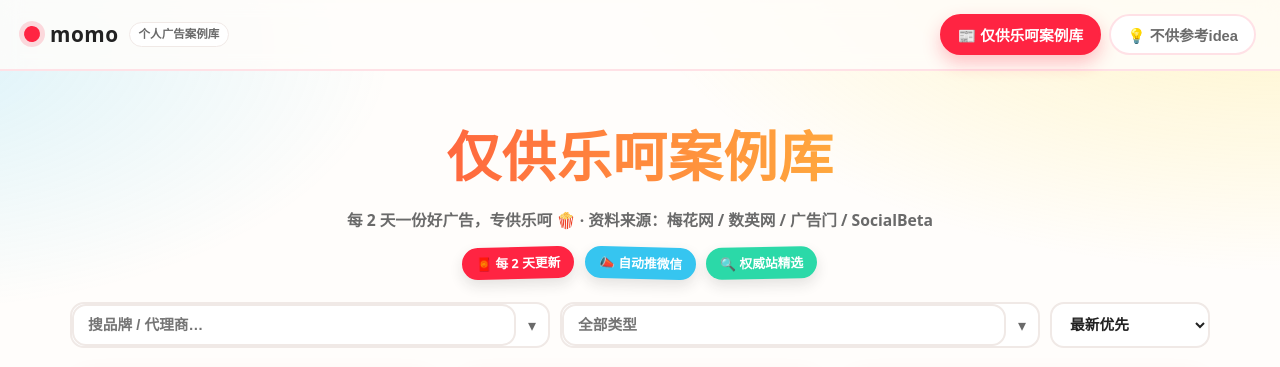
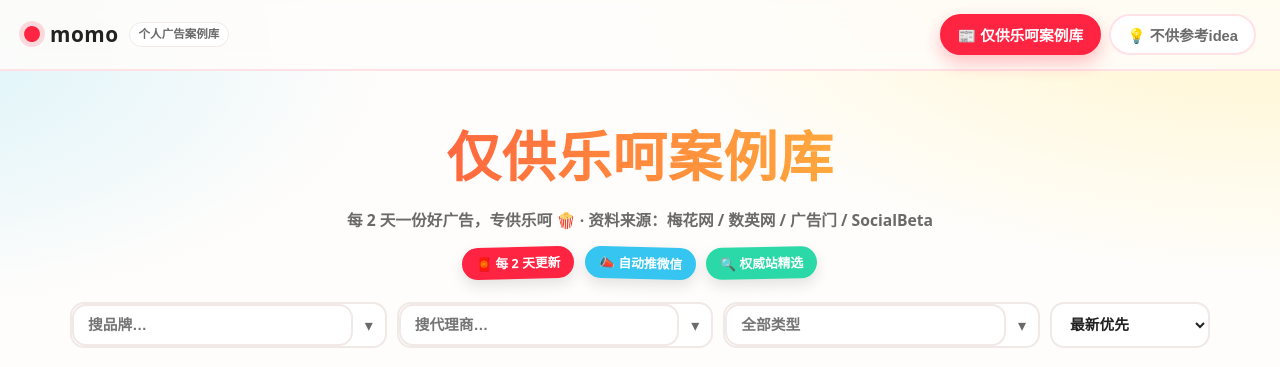
Before and after one commit to momo-smartedition/ad-case-library, a plain HTML site: page index.html in a window 1280 px wide. Shown: the top 367 px of the page. Drawn offline with Linux system fonts and the light colour scheme.

Commit message:
chore: 品牌/代理商分开检索

```diff
--- a/index.html
+++ b/index.html
@@ -33,8 +33,13 @@
     </div>
 
     <div class="filters">
-      <div class="combobox" id="cb-brand">
-        <input class="cb-input" id="search-brand" type="text" placeholder="搜品牌 / 代理商…" autocomplete="off">
+      <div class="combobox" id="cb-advertiser">
+        <input class="cb-input" id="search-advertiser" type="text" placeholder="搜品牌…" autocomplete="off">
+        <span class="cb-toggle" aria-hidden="true">▾</span>
+        <div class="cb-panel hidden"></div>
+      </div>
+      <div class="combobox" id="cb-agency">
+        <input class="cb-input" id="search-agency" type="text" placeholder="搜代理商…" autocomplete="off">
         <span class="cb-toggle" aria-hidden="true">▾</span>
         <div class="cb-panel hidden"></div>
       </div>
```
